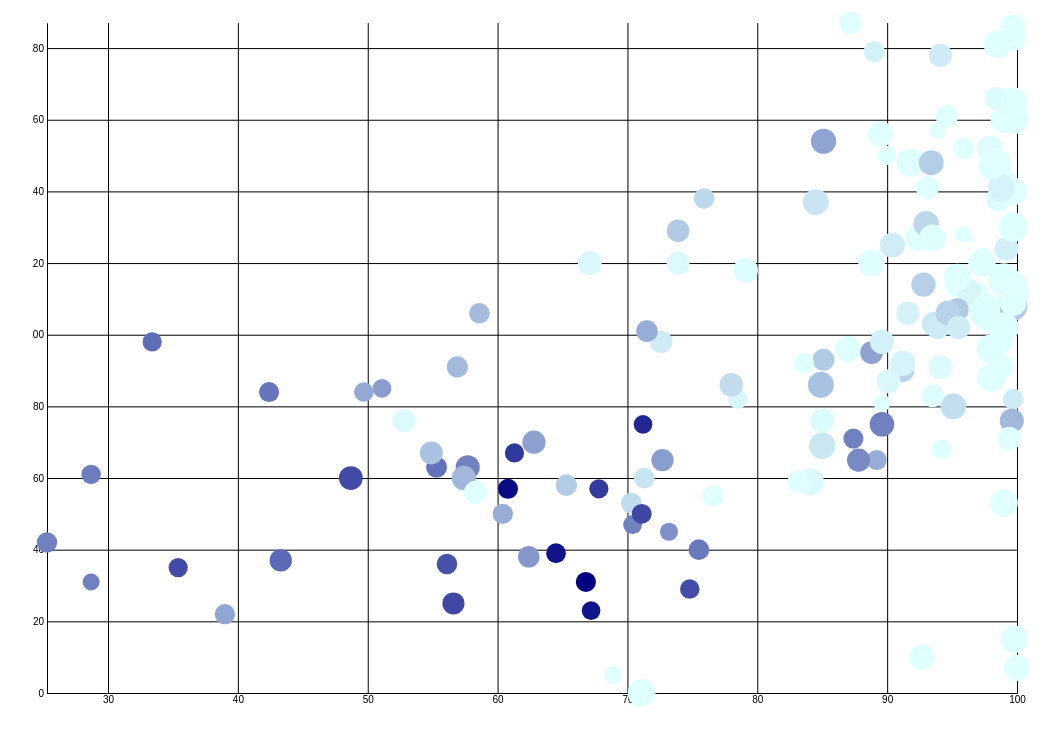
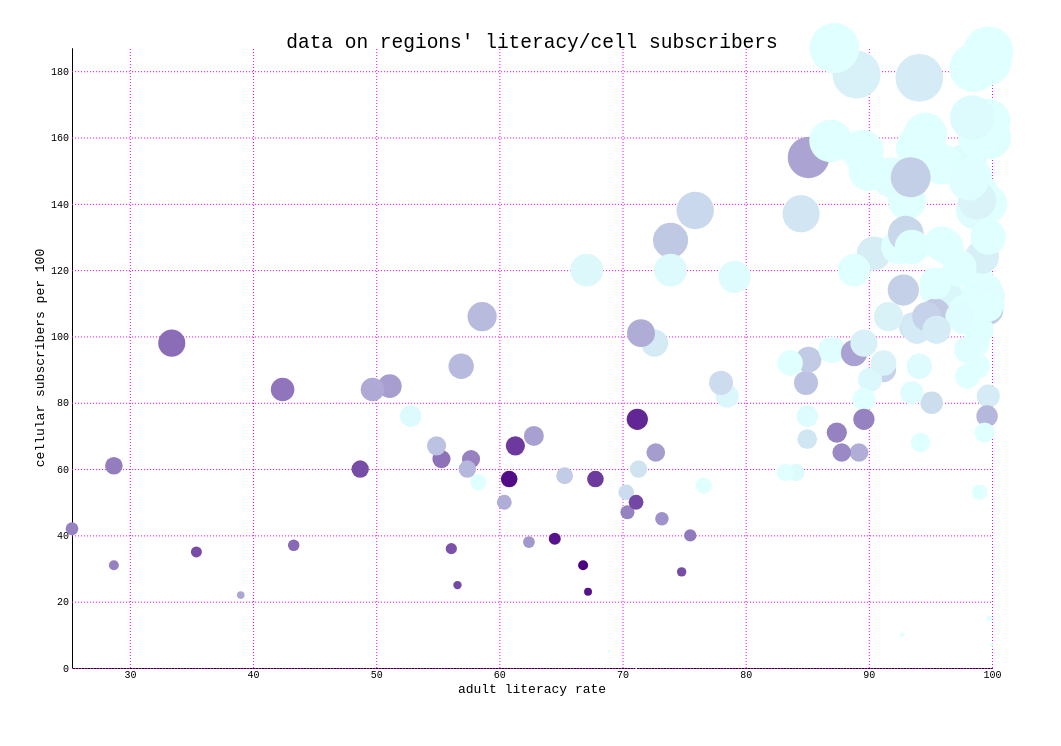
Before and after one commit to hectorcoronado/learnD3, a plain HTML site: page scatterplot-exercise/index.html in a window 1280 px wide. Shown: the whole page, without its empty margins (108-1169 px from the left). Drawn offline with nearby package versions, Linux system fonts and the light colour scheme.

Commit message:
creates text labels for axes

```diff
--- a/scatterplot-exercise/app.js
+++ b/scatterplot-exercise/app.js
@@ -4,7 +4,7 @@ console.log(d3)
 
 let height = 700
 let width = 1000
-let padding = 15 // TODO: check padding
+let padding = 40 // TODO: check padding
 
 // yScale relates to subscribersPer100
 let yScale = d3.scaleLinear()
@@ -36,15 +36,15 @@ let colorScale = d3.scaleLinear()
                       regionData,
                       d => d.extremePovertyRate
                     ))
-                    .range(['lightcyan', 'navy'])
+                    .range(['lightcyan', 'indigo'])
 
 // radiusScale relates to growthRate
 let radiusScale = d3.scaleLinear()
                     .domain(d3.extent(
                       regionData,
-                      d => d.growthRate
+                      d => d.subscribersPer100
                     ))
-                    .range([1, 15])
+                    .range([1, 25])
 
 d3.select('svg')
   .append('g')
@@ -72,4 +72,33 @@ d3.select('svg')
     .attr('cx', d => xScale(d.adultLiteracyRate))
     .attr('cy', d => yScale(d.subscribersPer100))
     .attr('fill', d => colorScale(d.extremePovertyRate))
-    .attr('r', d => radiusScale(d.growthRate))
+    .attr('r', d => radiusScale(d.subscribersPer100))
+
+// svg label:
+d3.select('svg')
+  .append('text')
+    .attr('x', width / 2) // center the text
+    .attr('y', padding)
+    .style('text-anchor', 'middle')
+    .style('font-size', '1.5em')
+    .text("data on regions' literacy/cell subscribers")
+
+// y-axis label:
+d3.select('svg')
+  .append('text')
+    .attr('transform', 'rotate(-90)')
+    .attr('x', -height / 2)
+    .attr('y', padding - 28)
+    // dy indicates shift along y-axis on pos of el or its content
+    .attr('dy', '1-1em')
+    .style('text-anchor', 'middle')
+    .text('cellular subscribers per 100')
+
+// x-axis label:
+d3.select('svg')
+  .append('text')
+    .attr('x', width / 2)
+    .attr('y', height - padding + 5)
+    .attr('dy', '1.5em')
+    .style('text-anchor', 'middle')
+    .text('adult literacy rate')
--- a/scatterplot-exercise/style.css
+++ b/scatterplot-exercise/style.css
@@ -2,3 +2,12 @@ svg {
   margin: 0 auto;
   display: block;
 }
+
+text {
+  font-family: monospace;
+}
+
+.tick line {
+  stroke: magenta;
+  stroke-dasharray: 1, 2;
+}
```
